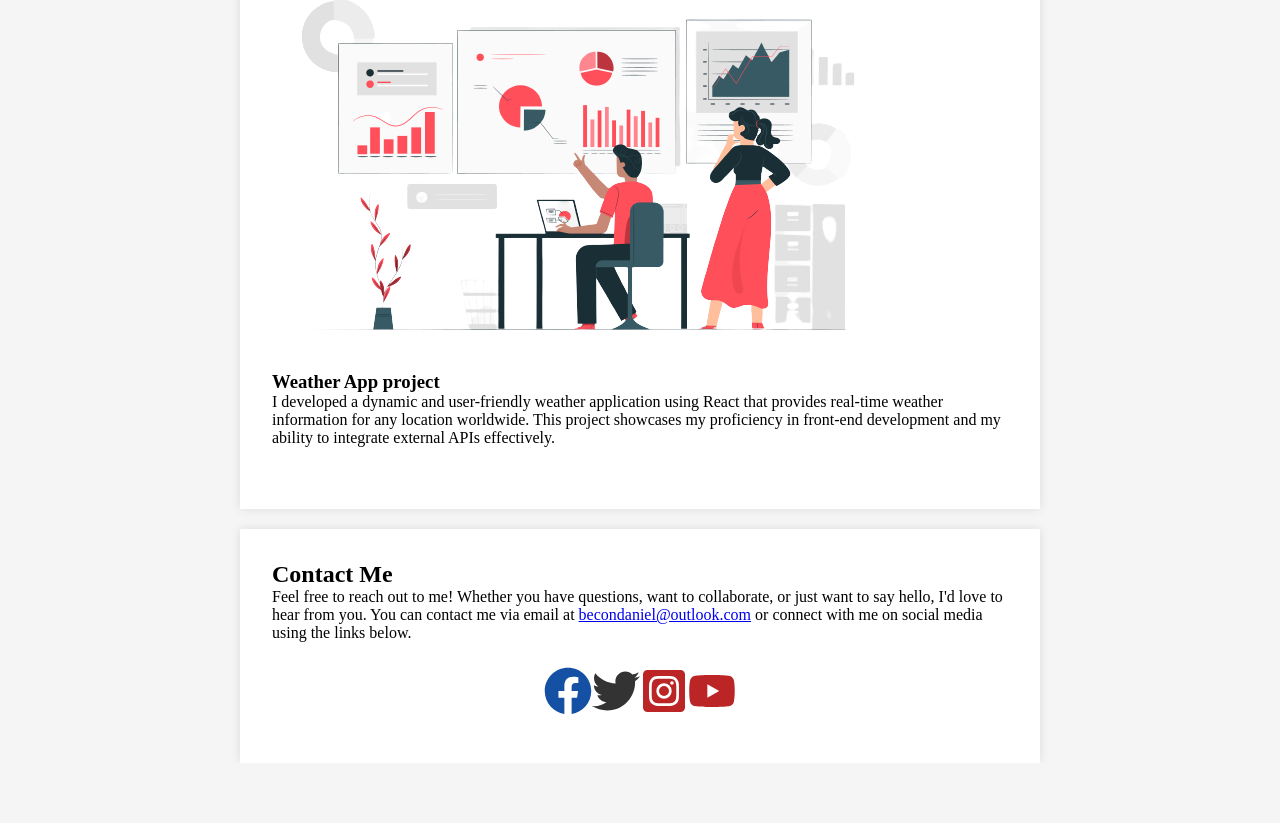
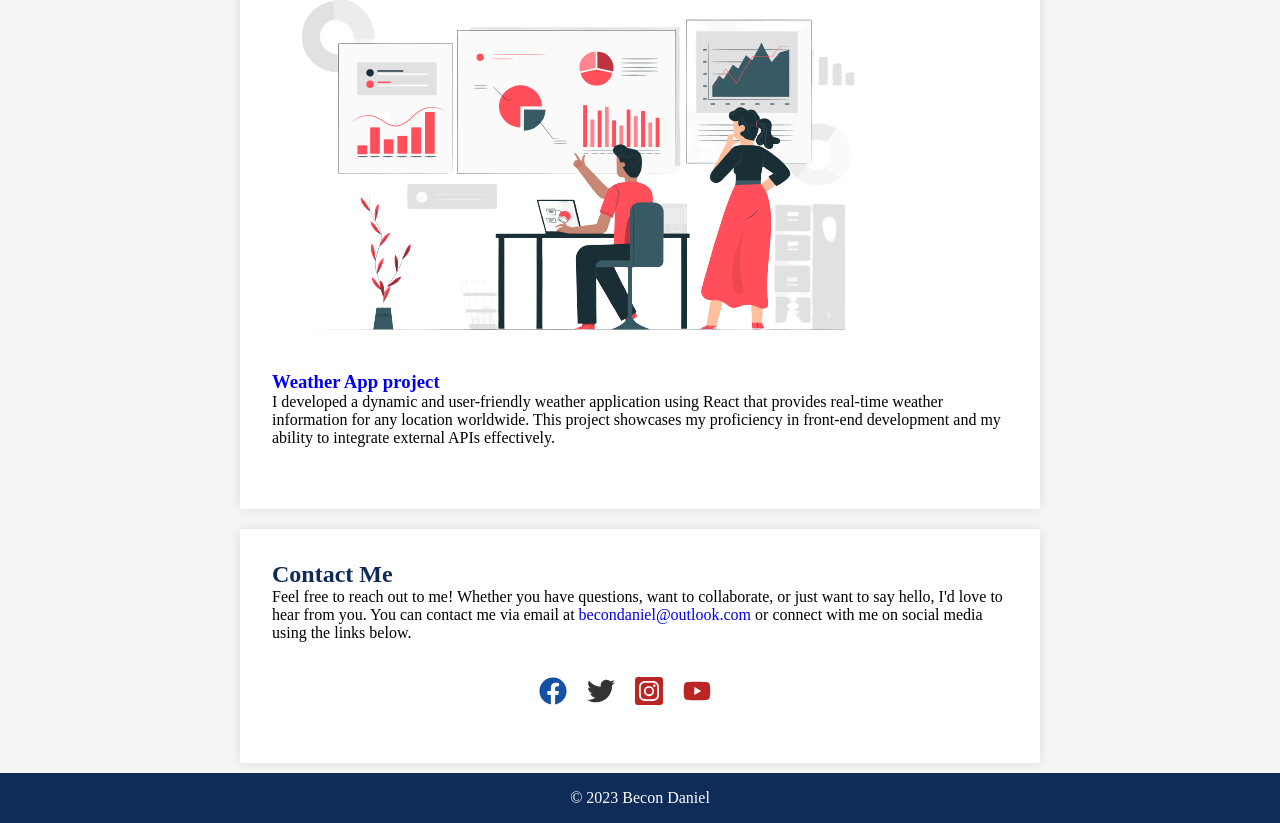
Before and after one commit to 2021BTech/simple_portfolio, a React (Create React App) app: page / in a window 1280 px wide. Shown: the part 905-1728 px from the top of the page. Before the commit the page ends 1668 px from the top, so only its background shows below. Built offline with nearby package versions, Linux system fonts and the light colour scheme.

Commit message:
footer section

```diff
--- a/src/App.js
+++ b/src/App.js
@@ -2,6 +2,7 @@ import Header from "./Components/Header/Header";
 import About from "./Components/About/About";
 import Portfolio from "./Components/Portfolio/Portfolio";
 import Contact from "./Components/Contact/Contact";
+import Footer from "./Components/Footer/Footer";
 
 function App() {
   return (
@@ -10,6 +11,7 @@ function App() {
       <About />
       <Portfolio />
       <Contact />
+      <Footer />
     </div>
   );
 }
--- a/src/Components/Contact/Contact.jsx
+++ b/src/Components/Contact/Contact.jsx
@@ -17,10 +17,10 @@ const Contact = () => {
         connect with me on social media using the links below.
       </p>
       <div className="icon">
-        <FaFacebook className="icon-fa" />
-        <FaTwitter className="icon-x" />
-        <FaInstagramSquare className="icon-in" />
-        <FaYoutube className="icon-tu" />
+        <FaFacebook className="icon-fa i" />
+        <FaTwitter className="icon-x i" />
+        <FaInstagramSquare className="icon-in i" />
+        <FaYoutube className="icon-tu i" />
       </div>
     </section>
   );
--- /dev/null
+++ b/src/Components/Footer/Footer.jsx
@@ -0,0 +1,11 @@
+import React from "react";
+
+const Footer = () => {
+  return (
+    <footer>
+      <p> &copy; 2023 Becon Daniel </p>
+    </footer>
+  );
+};
+
+export default Footer;
--- a/src/Components/Portfolio/Portfolio.jsx
+++ b/src/Components/Portfolio/Portfolio.jsx
@@ -10,7 +10,9 @@ const Portfolio = () => {
       {/* project section */}
       <div className="project">
         <img src={AV1} alt="project-1" />
-        <h3> Newsletter project</h3>
+        <a href="/">
+          <h3> Newsletter project</h3>
+        </a>
         <p>
           The "Newsletter" project is a web application designed to simplify and
           streamline the process of sending out newsletters and updates to your
@@ -22,7 +24,9 @@ const Portfolio = () => {
       {/* projection 2 */}
       <div className="project">
         <img src={AV2} alt="project-1" />
-        <h3> Weather App project</h3>
+        <a href="/">
+          <h3> Weather App project</h3>
+        </a>
         <p>
           I developed a dynamic and user-friendly weather application using
           React that provides real-time weather information for any location
--- a/src/index.css
+++ b/src/index.css
@@ -9,8 +9,16 @@ body, h1, h2, p {
   padding: 0;
 }
 
+a {
+  text-decoration: none;
+}
+
 h1 {
   font-size: 30px;
+}
+
+h2 {
+  color: #0F2C59;
 }
 
 .about {
@@ -68,7 +76,12 @@ section {
   font-size: 3em !important;
   text-align: center;
   margin-top: 20px;
+  margin-right: 10px;
   padding: 5px;
+}
+
+.icon .i {
+  padding-right: 20px;
 }
 
 .icon-fa {
@@ -85,3 +98,11 @@ section {
 .icon-tu {
   color: #BB2525;
 }
+
+footer {
+  text-align: center;
+  padding: 1rem 0;
+  background-color: #0F2C59;
+  color: #fff;
+  margin-top: 10px;
+}
```
Also changed, not shown: 1 other file (tests, documents, lock files or other folders).
